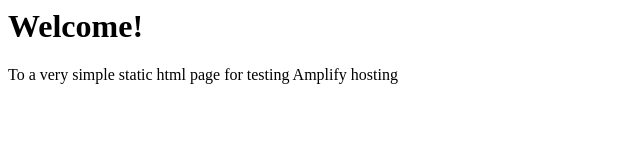
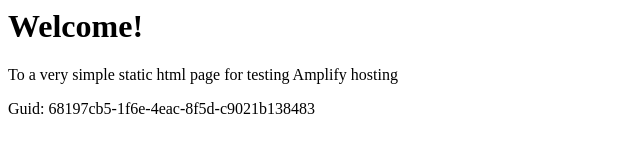
Before and after one commit to aws-aemilia-kix/Github-PR-Commit-Integration-Test-DoNotTouch-GitHubAutoBuildCanaryTest-v1-preprod-ap-northeast-3, a website: page src/index.html in a window 1280 px wide. Shown: the whole page, without its empty margins (0-640 px from the left). Drawn offline with Linux system fonts and the light colour scheme.

Commit message:
commit from integ tests

```diff
--- a/src/index.html
+++ b/src/index.html
@@ -1,3 +1,5 @@
+
+
 <html lang="en">
 
 <head>
@@ -10,6 +12,6 @@
 <body>
     <h1>Welcome!</h1>
     <p>To a very simple static html page for testing Amplify hosting</p>
-</body>
+    <p>Guid: 68197cb5-1f6e-4eac-8f5d-c9021b138483</p></body>
 
 </html>
```
